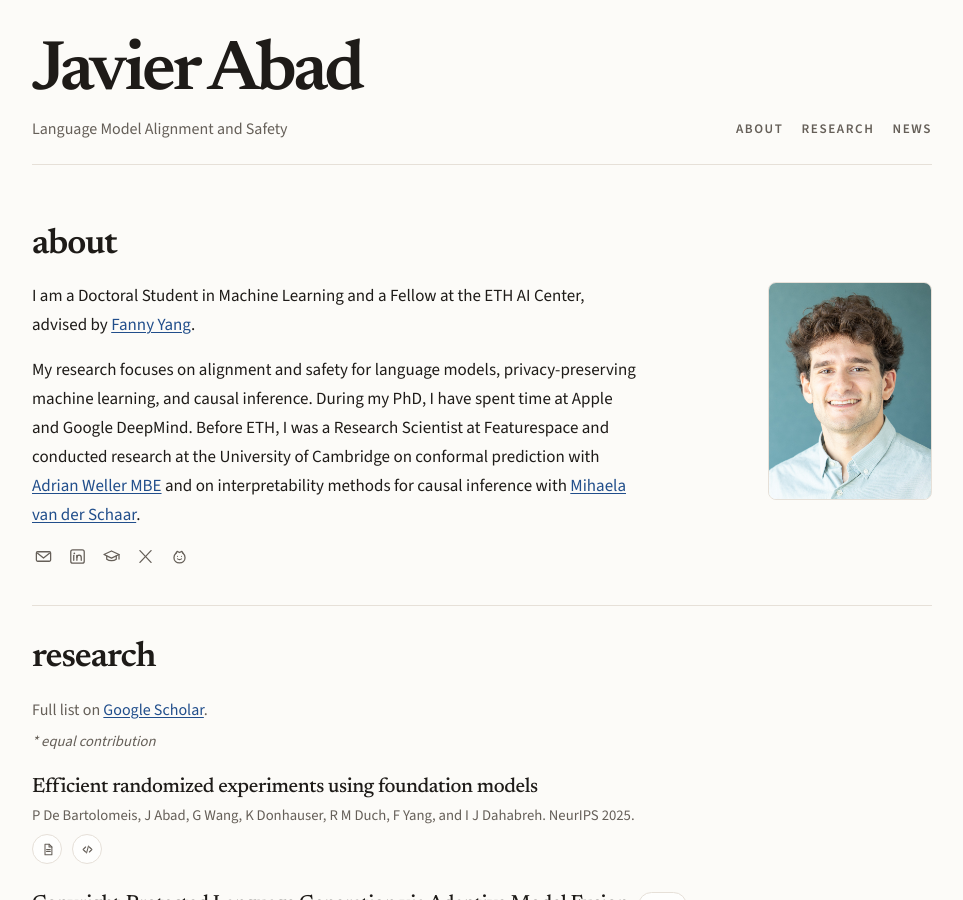
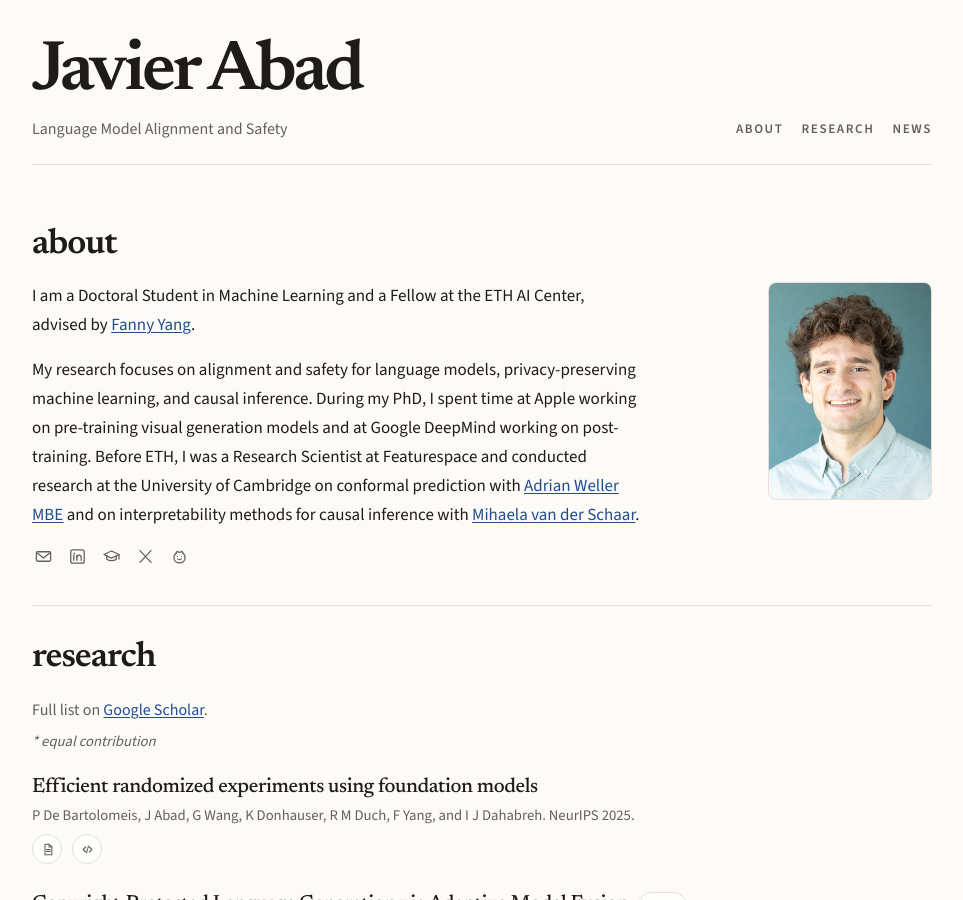
Before and after one commit to jaabmar/jaabmar.github.io, a Jekyll site: the page built from index.html, in a window 1280 px wide and 900 px high. Shown: the whole window, without its empty margins (158-1121 px from the left). Built offline with Jekyll 4.4.1, drawn with Linux system fonts in a browser that asks for light colours.

Commit message:
Clarify Apple and DeepMind roles

```diff
--- a/index.html
+++ b/index.html
@@ -28,7 +28,8 @@ image: /artifacts/social-preview.png
           </p>
           <p>
             My research focuses on alignment and safety for language models, privacy-preserving machine learning,
-            and causal inference. During my PhD, I have spent time at Apple and Google DeepMind. Before ETH,
+            and causal inference. During my PhD, I spent time at Apple working on pre-training visual generation models
+            and at Google DeepMind working on post-training. Before ETH,
             I was a Research Scientist at Featurespace and conducted research at the University of Cambridge
             on conformal prediction with
             <a href="https://www.ai.cam.ac.uk/people/adrian-weller/" target="_blank" rel="noreferrer">Adrian Weller MBE</a>
```
